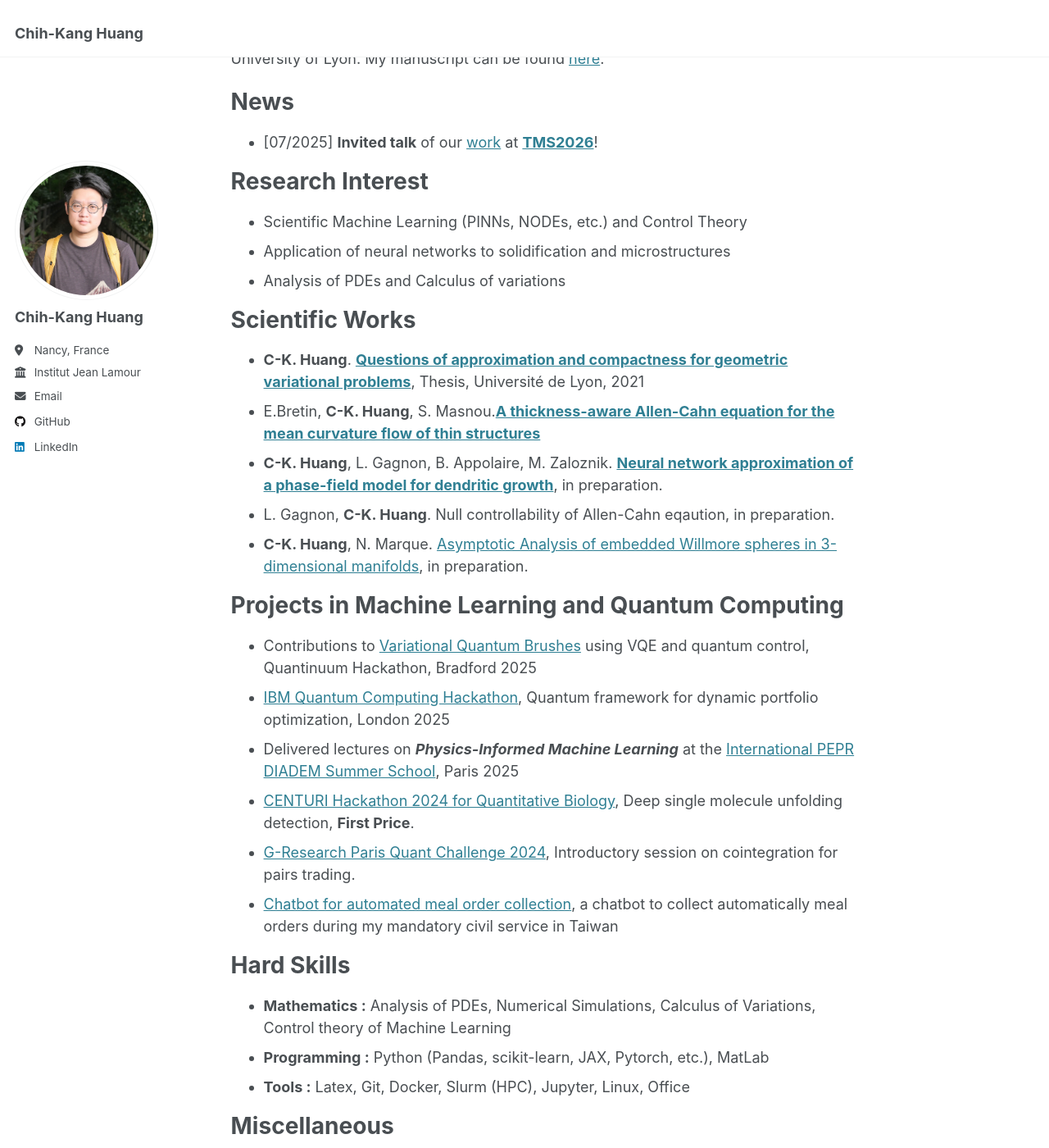
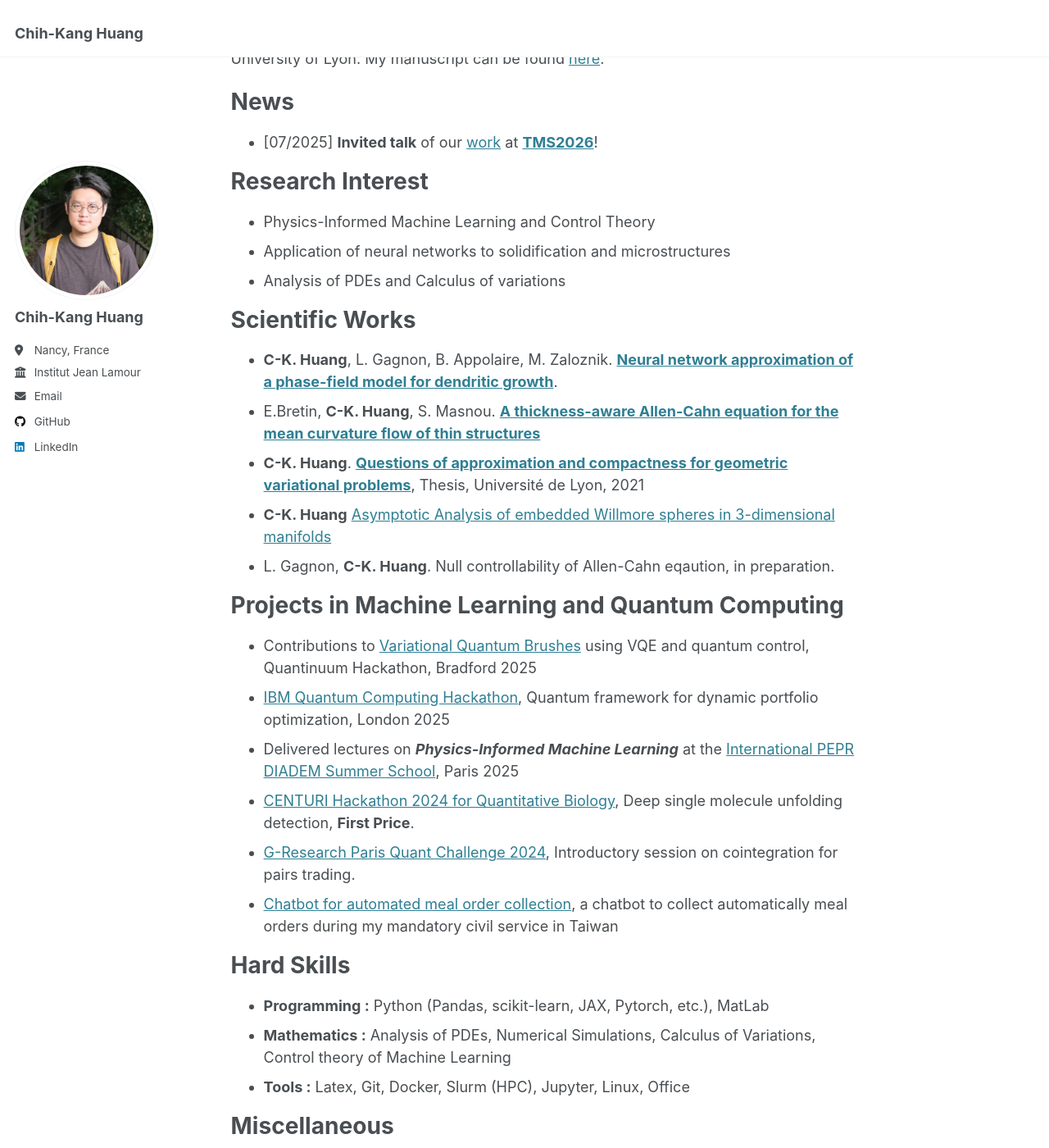
Before and after one commit to chih-kang-huang/chih-kang-huang.github.io, a Jekyll site: the page built from _pages/about.md, in a window 1280 px wide and 1400 px high, scrolled down 249 px. Shown: the whole window at 82% size. Built offline with Jekyll 4.4.1, drawn with Linux system fonts in a browser that asks for light colours.

Commit message:
minor typo fixed

```diff
--- a/_pages/about.md
+++ b/_pages/about.md
@@ -19,18 +19,18 @@ News
 
 Research Interest
 ======
-* Scientific Machine Learning (PINNs, NODEs, etc.) and Control Theory
+* Physics-Informed Machine Learning and Control Theory
 * Application of neural networks to solidification and microstructures
 * Analysis of PDEs and Calculus of variations
 
 
 Scientific Works
 ======
+* **C-K. Huang**, L. Gagnon, B. Appolaire, M. Zaloznik. [**Neural network approximation of a phase-field model for dendritic growth**](https://www.programmaster.org/PM/PM.nsf/ApprovedAbstracts/FBC91110162EE9C785258CC5008257E0?OpenDocument).
+* E.Bretin, **C-K. Huang**, S. Masnou. [**A thickness-aware Allen-Cahn equation for the mean curvature flow of thin structures**](https://arxiv.org/abs/2310.10272)
 * **C-K. Huang**. [**Questions of approximation and compactness for geometric variational problems**](https://theses.hal.science/tel-03584255), Thesis, Université de Lyon, 2021
-* E.Bretin, **C-K. Huang**, S. Masnou.[**A thickness-aware Allen-Cahn equation for the mean curvature flow of thin structures**](https://arxiv.org/abs/2310.10272)
-* **C-K. Huang**, L. Gagnon, B. Appolaire, M. Zaloznik. [**Neural network approximation of a phase-field model for dendritic growth**](), in preparation.
+* **C-K. Huang** [Asymptotic Analysis of embedded Willmore spheres in 3-dimensional manifolds](https://arxiv.org/abs/1710.08732)
 * L. Gagnon, **C-K. Huang**. Null controllability of Allen-Cahn eqaution, in preparation.
-* **C-K. Huang**, N. Marque. [Asymptotic Analysis of embedded Willmore spheres in 3-dimensional manifolds](https://arxiv.org/abs/1710.08732), in preparation.
 
 Projects in Machine Learning and Quantum Computing
 ======
@@ -43,8 +43,8 @@ Projects in Machine Learning and Quantum Computing
 
 Hard Skills
 ======
+* **Programming :** Python (Pandas, scikit-learn, JAX, Pytorch, etc.), MatLab
 * **Mathematics :** Analysis of PDEs, Numerical Simulations, Calculus of Variations, Control theory of Machine Learning
-* **Programming :** Python (Pandas, scikit-learn, JAX, Pytorch, etc.), MatLab
 * **Tools :** Latex, Git, Docker, Slurm (HPC), Jupyter, Linux, Office
 
 Miscellaneous
```
